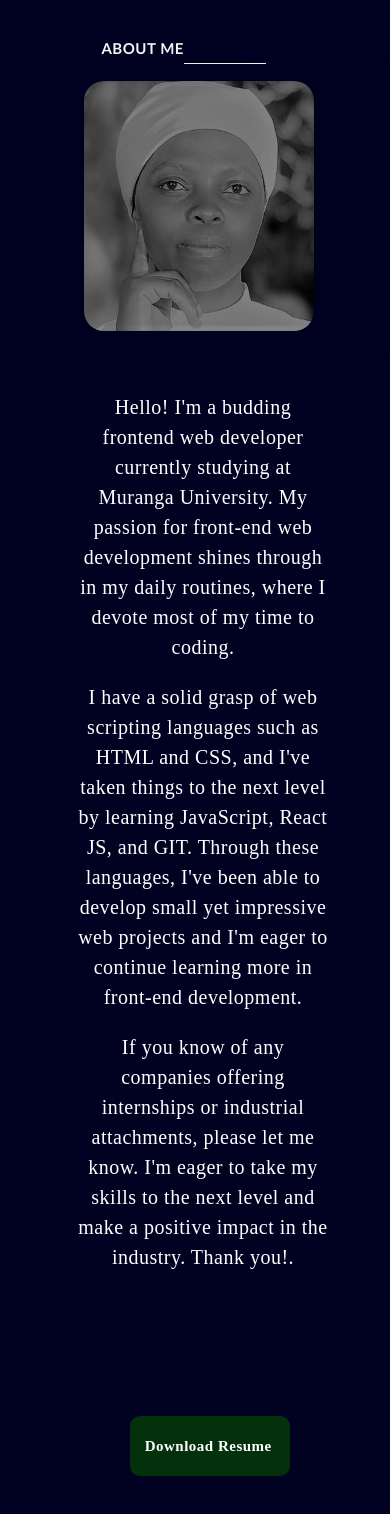
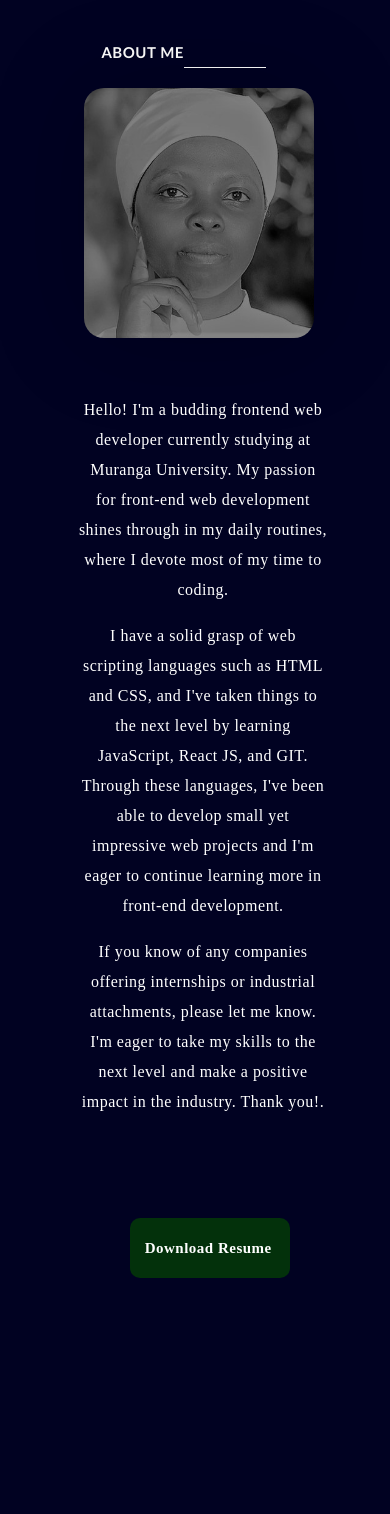
Before and after one commit to Naominm/Portfolio, a React (Create React App) app: page /about in a window 390 px wide. Shown: the top 1514 px of the page. Built offline with nearby package versions, Linux system fonts and the light colour scheme; some icons are missing.

Commit message:
changes made to about page and home page

```diff
--- a/src/pages/about/about.css
+++ b/src/pages/about/about.css
@@ -13,7 +13,7 @@ body{
 }
 .aboutContainer2{
    background-color: #010222;
-   height: 230vh;
+   height: 270vh;
     display: block;
     /* justify-content: space-between; */
 }
@@ -264,7 +264,7 @@ margin-left: 0%;
 margin-top: 0%;
 height: auto;
 width: 250px;
-height: 90vh;
+height: 80vh;
 
   }
 }
@@ -274,7 +274,7 @@ height: 90vh;
 }
 @media (max-width: 768px) {
   .aboutMyBio p {
-font-size: 20px;
+font-size: 16px;
   }
 }
 .aboutMyOtherDetails{
@@ -356,7 +356,7 @@ font-size: 15px;
 }
 @media (max-width: 768px) {
     .aboutButtonDownloadResume {
-margin-top: 60%;
+margin-top: 20%;
 width: 50%;
 align-items: center;
 margin-left: 18%;
--- a/src/pages/home/home.css
+++ b/src/pages/home/home.css
@@ -11,7 +11,7 @@ body {
 }
 .homeContainer2{
   /* background-color: rgb(111, 155, 199); */
-    height: 130vh;
+    height: 150vh;
     background-color: #010222;
      /* width: 75%;
     position:relative  */
@@ -20,7 +20,7 @@ body {
   .homeContainer2 {
     display: flex;
   flex-direction: column;
-height: 150vh;
+height: 180vh;
 
   }
 }
@@ -136,7 +136,7 @@ height: 150vh;
     display: flex;
     justify-content: center;
     align-items: center;
-    background-color: transparent;
+    /* background-color: hsl(0deg 0% 100% / 30%); */
     position: absolute;
     /* animation: spinImage 2s linear infinite alternate; */
   }
@@ -281,7 +281,7 @@ background-color: #21a4b6;
   .homeText {
 
 width: 300px;
-height: 440;
+height: 350;
 margin-left: 17%;
 font-size: 15px;
 margin-top: 20px;
@@ -308,7 +308,7 @@ margin-top: 20px;
 
 height: max-content;
 margin-top: 0;
-font-size: 20px;
+font-size: 30px;
 margin-left: 10px;
 
   }
@@ -339,6 +339,14 @@ margin-left: 10px;
     margin-left: 9%;
 
 }
+@media (max-width: 768px) {
+  .homeTextmySkilldescription {
+
+font-size: 20px;
+
+
+  }
+}
 .homeSocialMediaIcons{
     background-color:transparent;
     height: 10%;
@@ -357,7 +365,7 @@ margin-left: 10px;
 @media (max-width: 768px) {
   .homeSocialMediaIcons {
 
-margin-top: 50%;
+margin-top: 30%;
 justify-content: space-around;
 
   }
```
